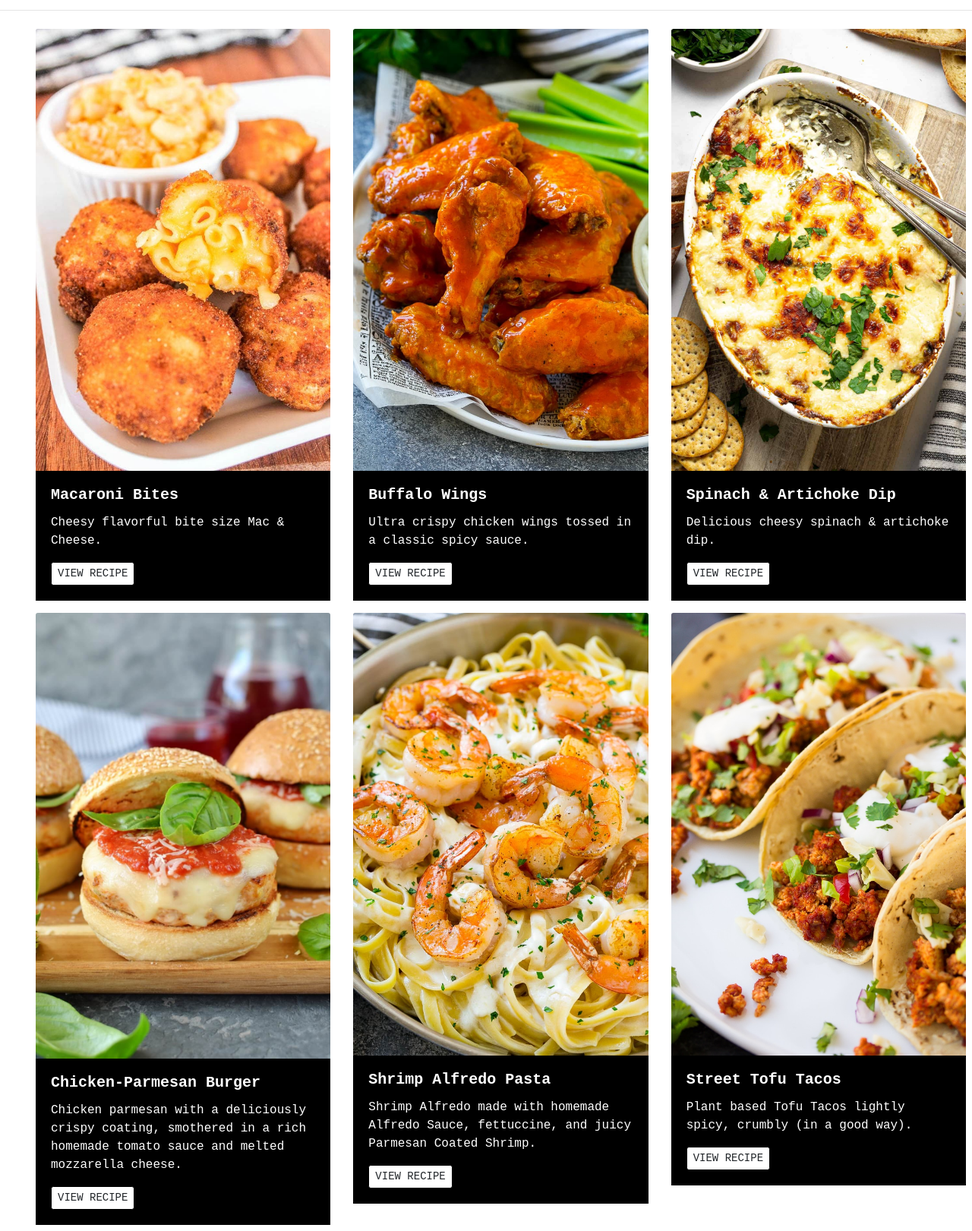
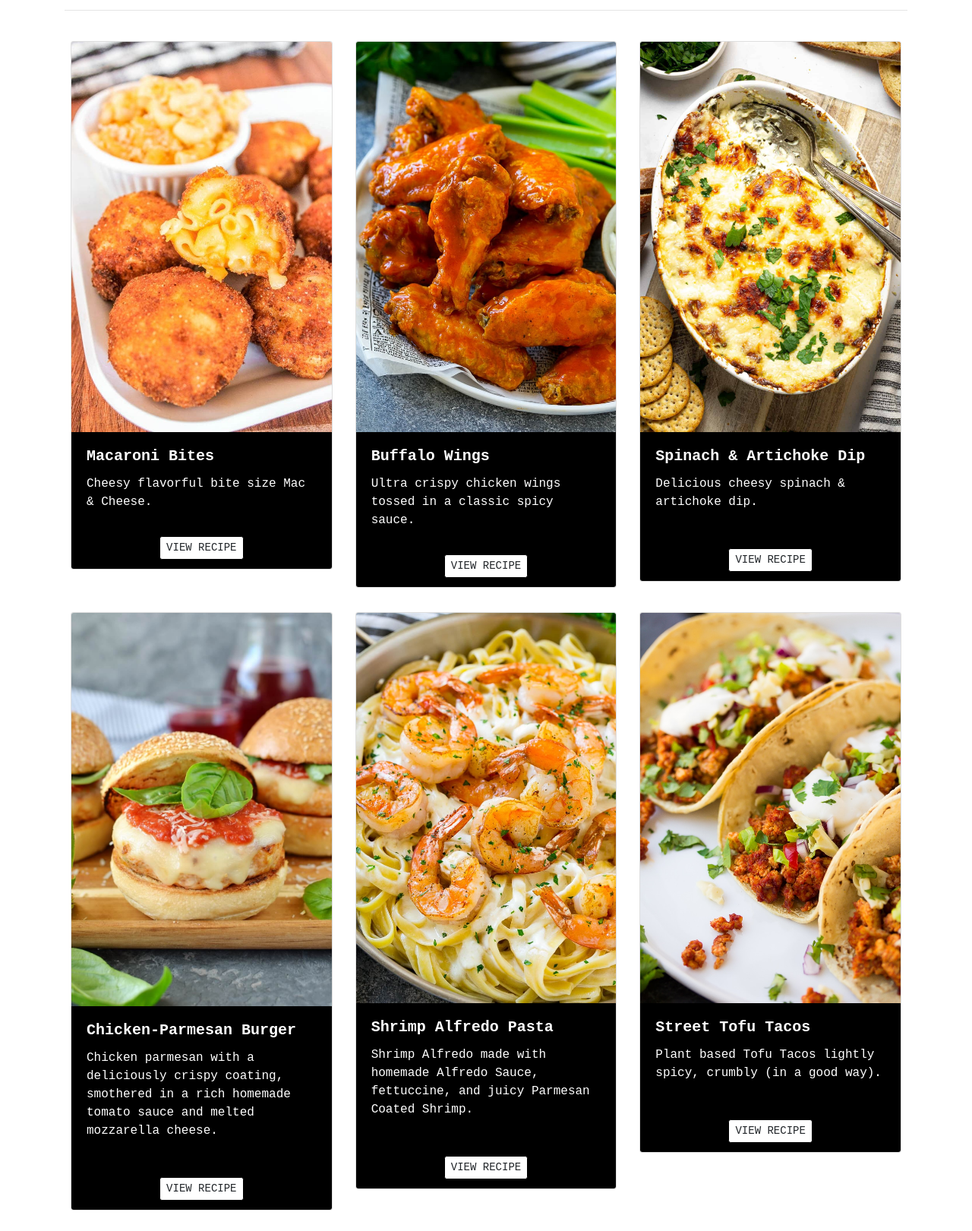
Before and after one commit to ancheetah/4foodies, a plain HTML site: page recipes.html in a window 1280 px wide. Shown: the part 401-2022 px from the top of the page at 76% size. Drawn offline with nearby package versions, Linux system fonts and the light colour scheme; a web font is replaced by a local one.

Commit message:
responsive grid columns

```diff
--- a/css/style.css
+++ b/css/style.css
@@ -81,7 +81,7 @@ input[type=checkbox]:checked+label.strikethrough {
     font-weight: bold;
 }
 
-.recipes-card {
+.recipes-card, #recipes-page .card-footer {
     background:black;
 }
 
@@ -93,3 +93,7 @@ input[type=checkbox]:checked+label.strikethrough {
     background: black;
     border-color: black;
 }
+#recipes-page .card {
+    margin-top: 1rem;
+    margin-bottom: 1rem;
+}
--- a/recipes.html
+++ b/recipes.html
@@ -1,5 +1,6 @@
 <!DOCTYPE html>
 <html lang="en">
+
 <head>
   <meta charset="UTF-8" />
   <meta name="viewport" content="width=device-width, initial-scale=1.0" />
@@ -7,23 +8,12 @@
   <title>4foodies</title>
 
   <!-- Bootstrap CSS -->
-    <link
-      rel="stylesheet"
-      href="node_modules/bootstrap/dist/css/bootstrap.min.css"
-    />
+  <link rel="stylesheet" href="node_modules/bootstrap/dist/css/bootstrap.min.css" />
 
-    <link
-      href="https://fonts.googleapis.com/css2?family=Maven+Pro:wght@400;500;700&display=swap"
-      rel="stylesheet"
-    />
-    <link
-      href="https://fonts.googleapis.com/css2?family=Nanum+Gothic+Coding:wght@400;700&display=swap"
-      rel="stylesheet"
-    />
-    <link
-      rel="stylesheet"
-      href="node_modules/font-awesome/css/font-awesome.min.css"
-    />
+  <link href="https://fonts.googleapis.com/css2?family=Maven+Pro:wght@400;500;700&display=swap" rel="stylesheet" />
+  <link href="https://fonts.googleapis.com/css2?family=Nanum+Gothic+Coding:wght@400;700&display=swap"
+    rel="stylesheet" />
+  <link rel="stylesheet" href="node_modules/font-awesome/css/font-awesome.min.css" />
   <link rel="stylesheet" href="/css/style.css" />
 </head>
 
@@ -38,14 +28,8 @@
 
         <!-- Logo -->
         <div class="col-auto">
-            <a href="index.html"
-              ><img
-                src="img/4Foodies-logo.png"
-                class="image-fluid my-3"
-                width="150"
-                height="150"
-                alt="4foodies logo"
-            /></a>
+          <a href="index.html"><img src="img/4Foodies-logo.png" class="image-fluid my-3" width="150" height="150"
+              alt="4foodies logo" /></a>
         </div>
 
         <div class="col">
@@ -59,24 +43,12 @@
   <nav class="navbar navbar-expand-sm navbar-light bg-white sticky-top mb-5">
     <!-- Small Logo -->
     <a class="navbar-brand px-3" href="index.html">
-        <img
-          src="img/4Foodies-logo.png"
-          height="70"
-          width="70"
-          alt="4foodies logo"
-        />
+      <img src="img/4Foodies-logo.png" height="70" width="70" alt="4foodies logo" />
     </a>
 
     <!-- Hamburger Icon -->
-      <button
-        class="navbar-toggler"
-        type="button"
-        data-toggle="collapse"
-        data-target="#foodiesNavbar"
-        aria-controls="foodiesNavbar"
-        aria-expanded="false"
-        aria-label="Toggle navigation"
-      >
+    <button class="navbar-toggler" type="button" data-toggle="collapse" data-target="#foodiesNavbar"
+      aria-controls="foodiesNavbar" aria-expanded="false" aria-label="Toggle navigation">
       <span class="navbar-toggler-icon"></span>
     </button>
 
@@ -88,9 +60,7 @@
         </li>
 
         <li class="nav-item mx-3">
-            <a class="nav-link" href="recipes.html"
-              ><i class="fa fa-cutlery fa-lg" aria-hidden="true"></i> Recipes</a
-            >
+          <a class="nav-link" href="recipes.html"><i class="fa fa-cutlery fa-lg" aria-hidden="true"></i> Recipes</a>
         </li>
 
         <li class="nav-item mx-3">
@@ -103,198 +73,157 @@
         </span> -->
 
       <!-- Events Button -->
-        <a href="events.html"
-          ><button
-            class="events-btn btn btn-md btn-dark text-uppercase mx-3"
-            type="button"
-          >
+      <a href="events.html"><button class="events-btn btn btn-md btn-dark text-uppercase mx-3" type="button">
           Events
-          </button></a
-        >
+        </button></a>
     </div>
   </nav>
 
   <!-- Recipes Page Content -->
-    <div>
+  <div class="container" id="recipes-page">
+
     <h1 class="text-center align-text recipes-header">Recipes</h1>
     <hr />
-    </div>
 
     <!-- Recipe Thumbnails -->
-    <div class="col-container">
-      <!-- Row 1 -->
-      <div class="row ml-4 p-2">
-        <div class="col-sm-6 col-md-4 d-flex align-items-stretch">
-          <div>
-            <img
-              class="card-img-top"
-              src="./img/Macaroni Bites.jpg"
-              alt="Macaroni Bites"
-            />
+    <div class="row row-cols-1 row-cols-sm-2 row-cols-md-3 p-2">
+
+        <div class="col">
+          <div class="card">
+            <img class="card-img-top" src="./img/Macaroni Bites.jpg" alt="Macaroni Bites" />
             <div class="recipes-card card-body text-white">
               <h5 class="card-title">Macaroni Bites</h5>
               <p class="card-text">Cheesy flavorful bite size Mac & Cheese.</p>
-              <a href="recipes-template.html" class="btn btn-sm btn-recipe text-uppercase"
-                >View Recipe</a
-              >
+            </div>
+            <div class="card-footer d-flex justify-content-center">
+              <a href="recipes-template.html" class="btn btn-sm btn-recipe text-uppercase">View Recipe</a>
             </div>
           </div>
         </div>
 
-        <div class="col-sm-6 col-md-4 d-flex align-items-stretch">
-          <div>
-            <img
-              class="card-img-top"
-              src="./img/buffalo Wings.jpg"
-              alt="Buffalo Wings"
-            />
+        <div class="col">
+          <div class="card">
+            <img class="card-img-top" src="./img/buffalo Wings.jpg" alt="Buffalo Wings" />
             <div class="recipes-card card-body text-white">
               <h5 class="card-title">Buffalo Wings</h5>
               <p class="card-text">
                 Ultra crispy chicken wings tossed in a classic spicy sauce.
               </p>
-              <a href="recipes-template.html" class="btn btn-sm btn-recipe text-uppercase"
-                >View Recipe</a
-              >
+            </div>
+            <div class="card-footer d-flex justify-content-center">
+              <a href="recipes-template.html" class="btn btn-sm btn-recipe text-uppercase">View Recipe</a>
             </div>
           </div>
         </div>
 
-        <div class="col-sm-6 col-md-4 d-flex align-items-stretch">
-          <div>
-            <img
-              class="card-img-top image-fluid"
-              src="./img/spinach dip.jpg"
-              alt="Spinach Dip"
-            />
+        <div class="col">
+          <div class="card">
+            <img class="card-img-top image-fluid" src="./img/spinach dip.jpg" alt="Spinach Dip" />
             <div class="recipes-card card-body text-white">
               <h5 class="card-title">Spinach & Artichoke Dip</h5>
               <p>Delicious cheesy spinach & artichoke dip.</p>
-              <a href="recipes-template.html" class="btn btn-sm btn-recipe text-uppercase"
-                >View Recipe</a
-              >
             </div>
+            <div class="card-footer d-flex justify-content-center">
+              <a href="recipes-template.html" class="btn btn-sm btn-recipe text-uppercase">View Recipe</a>
             </div>
           </div>
         </div>
 
-      <!-- Row 2 -->
-      <div class="row ml-4 p-2">
-        <div class="col-sm-6 col-md-4 d-flex align-items-stretch">
-          <div>
-            <img
-              class="card-img-top"
-              src="./img/Chicken-Parmesan Burger.jpg"
-              alt="Chicken Parmesan Burger"
-            />
+        <div class="col">
+          <div class="card">
+            <img class="card-img-top" src="./img/Chicken-Parmesan Burger.jpg" alt="Chicken Parmesan Burger" />
             <div class="recipes-card card-body text-white">
               <h5 class="card-title">Chicken-Parmesan Burger</h5>
               <p>
                 Chicken parmesan with a deliciously crispy coating, smothered in
                 a rich homemade tomato sauce and melted mozzarella cheese.
               </p>
-              <a href="recipes-template.html" class="btn btn-sm btn-recipe text-uppercase"
-                >View Recipe</a
-              >
+            </div>
+            <div class="card-footer d-flex justify-content-center">
+              <a href="recipes-template.html" class="btn btn-sm btn-recipe text-uppercase">View Recipe</a>
             </div>
           </div>
         </div>
 
-        <div class="col-sm-6 col-md-4 d-flex align-items-stretch">
-          <div>
-            <img
-              class="card-img-top"
-              src="./img/Shrimp Alfredo.jpg"
-              alt="Shrimp Alfredo Pasta"
-            />
+        <div class="col">
+          <div class="card">
+            <img class="card-img-top" src="./img/Shrimp Alfredo.jpg" alt="Shrimp Alfredo Pasta" />
             <div class="recipes-card card-body text-white">
               <h5 class="card-title">Shrimp Alfredo Pasta</h5>
               <p>
                 Shrimp Alfredo made with homemade Alfredo Sauce, fettuccine, and
                 juicy Parmesan Coated Shrimp.
               </p>
-              <a href="recipes-template.html" class="btn btn-sm btn-recipe text-uppercase"
-                >View Recipe</a
-              >
+            </div>
+            <div class="card-footer d-flex justify-content-center">
+              <a href="recipes-template.html" class="btn btn-sm btn-recipe text-uppercase">View Recipe</a>
             </div>
           </div>
         </div>
 
-        <div class="col-sm-6 col-md-4 d-flex align-items-stretch">
-          <div>
-            <img
-              class="card-img-top"
-              src="./img/Tofu-taco.jpg"
-              alt="Street Tofu Tacos"
-            />
+        <div class="col">
+          <div class="card">
+            <img class="card-img-top" src="./img/Tofu-taco.jpg" alt="Street Tofu Tacos" />
             <div class="recipes-card card-body text-white">
               <h5 class="card-title">Street Tofu Tacos</h5>
               <p>
                 Plant based Tofu Tacos lightly spicy, crumbly (in a good way).
               </p>
-              <a href="recipes-template.html" class="btn btn-sm btn-recipe text-uppercase"
-                >View Recipe</a
-              >
             </div>
+            <div class="card-footer d-flex justify-content-center">
+              <a href="recipes-template.html" class="btn btn-sm btn-recipe text-uppercase">View Recipe</a>
             </div>
           </div>
         </div>
 
-      <!-- Row 3 -->
-      <div class="row ml-4 p-2">
-        <div class="col-sm-6 col-md-4 d-flex align-items-stretch">
-          <div>
-            <img
-              class="card-img-top"
-              src="./img/Strawberry Cheesecake Minis.jpg"
-              alt="Strawberry Cheesecake"
-            />
+        <div class="col">
+          <div class="card">
+            <img class="card-img-top" src="./img/Strawberry Cheesecake Minis.jpg" alt="Strawberry Cheesecake" />
             <div class="recipes-card card-body text-white">
               <h5 class="card-title">Strawberry Cheesecake Mini's</h5>
               <p>
                 Delicious mini cheesecake that are creamy and full of fresh
                 strawberries.
               </p>
-              <a href="recipes-template.html" class="btn btn-sm btn-recipe text-uppercase"
-                >View Recipe</a
-              >
+            </div>
+            <div class="card-footer d-flex justify-content-center">
+              <a href="recipes-template.html" class="btn btn-sm btn-recipe text-uppercase">View Recipe</a>
             </div>
           </div>
         </div>
 
-        <div class="col-sm-6 col-md-4 d-flex align-items-stretch">
-          <div>
+        <div class="col">
+          <div class="card">
             <img class="card-img-top" src="./img/Brownies.jpg" alt="Brownies" />
             <div class="recipes-card card-body text-white">
               <h5 class="card-title">Double Fudge Brownie</h5>
               <p>Double fudge cocoa brownies that are chewy and fudgy.</p>
-              <a href="recipes-template.html" class="btn btn-sm btn-recipe text-uppercase"
-                >View Recipe</a
-              >
+            </div>
+            <div class="card-footer d-flex justify-content-center">
+              <a href="recipes-template.html" class="btn btn-sm btn-recipe text-uppercase">View Recipe</a>
             </div>
           </div>
         </div>
 
-        <div class="col-sm-6 col-md-4 d-flex align-items-stretch">
-          <div>
-            <img
-              class="card-img-top"
-              src="./img/Apple pie.jpg"
-              alt="Apple Pie"
-            />
+        <div class="col">
+          <div class="card">
+            <img class="card-img-top" src="./img/Apple pie.jpg" alt="Apple Pie" />
             <div class="recipes-card card-body text-white">
               <h5 class="card-title">Apple Pie</h5>
               <p class="card-text">
                 An apple pie with a flaky buttery pie crust and a sweet apple
                 pie filling
               </p>
-              <a href="recipes-template.html" class="btn btn-sm btn-recipe text-uppercase"
-                >View Recipe</a
-              >
+            </div>
+            <div class="card-footer d-flex justify-content-center">
+              <a href="recipes-template.html" class="btn btn-sm btn-recipe text-uppercase">View Recipe</a>
             </div>
           </div>
         </div>
       </div>
+
+    </div>
+
   </div>
 
   <!-- Site Footer -->
@@ -302,13 +231,11 @@
     <div class="container-fluid py-2">
       <!-- Links -->
       <nav
-          class="nav nav-justified footer-nav mt-4 d-flex align-items-center justify-content-center nav-fill text-uppercase d-flex flex-column flex-sm-row"
-        >
+        class="nav nav-justified footer-nav mt-4 d-flex align-items-center justify-content-center nav-fill text-uppercase d-flex flex-column flex-sm-row">
         <a class="nav-link mx-3" href="about.html">About</a>
         <a class="nav-link mx-3" href="recipes.html">Recipes</a>
-          <a class="nav-link mx-3" id="footerLogo" href="index.html"
-            ><img src="img/4Foodies-logo-white.png" width="100" height="100"
-          /></a>
+        <a class="nav-link mx-3" id="footerLogo" href="index.html"><img src="img/4Foodies-logo-white.png" width="100"
+            height="100" /></a>
         <a class="nav-link mx-3" href="events.html">Events</a>
         <a class="nav-link mx-3" href="contactus.html">Contact</a>
       </nav>
@@ -327,18 +254,10 @@
       <!-- Social Media -->
       <div class="row footer-social mb-4">
         <div class="col text-center mx-auto">
-            <a class="btn" href="http://instagram.com/" target="blank_"
-              ><i class="fa fab fa-instagram"></i
-            ></a>
-            <a class="btn" href="http://facebook.com/" target="blank_"
-              ><i class="fa fab fa-facebook"></i
-            ></a>
-            <a class="btn" href="http://twitter.com/" target="blank_"
-              ><i class="fa fab fa-twitter"></i
-            ></a>
-            <a class="btn" href="http://youtube.com/"
-              ><i class="fa fab fa-youtube"></i
-            ></a>
+          <a class="btn" href="http://instagram.com/" target="blank_"><i class="fa fab fa-instagram"></i></a>
+          <a class="btn" href="http://facebook.com/" target="blank_"><i class="fa fab fa-facebook"></i></a>
+          <a class="btn" href="http://twitter.com/" target="blank_"><i class="fa fab fa-twitter"></i></a>
+          <a class="btn" href="http://youtube.com/"><i class="fa fab fa-youtube"></i></a>
         </div>
       </div>
     </div>
@@ -349,4 +268,5 @@
   <script src="node_modules/popper.js/dist/umd/popper.min.js"></script>
   <script src="node_modules/bootstrap/dist/js/bootstrap.min.js"></script>
 </body>
+
 </html>
```
Lines whose indentation alone changed are shown as unchanged.
